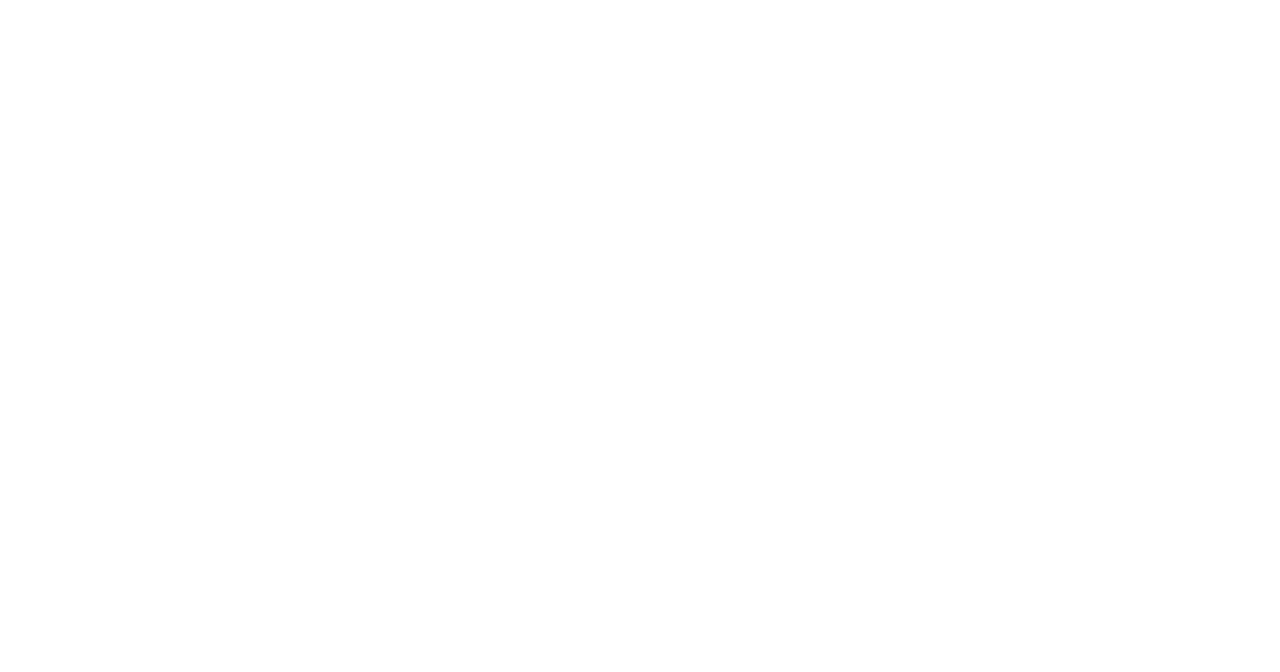
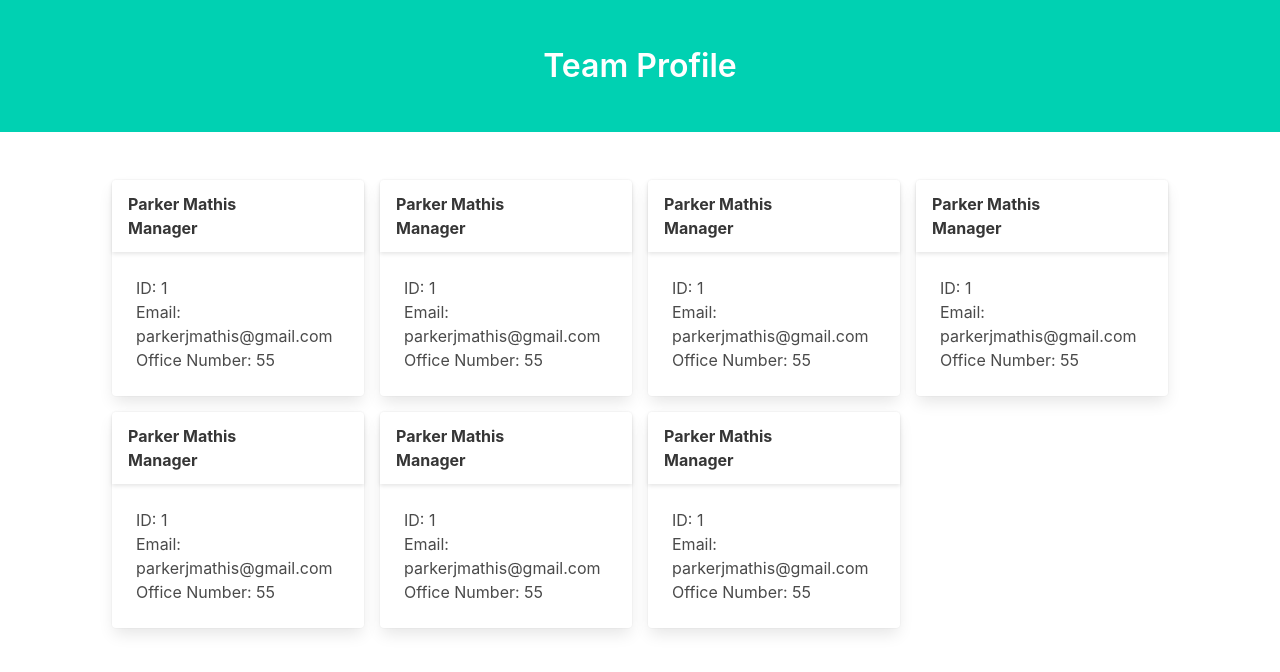
Before and after one commit to markerpathis/team-profile-generator, a website: page index.html in a window 1280 px wide. Drawn offline with nearby package versions, Linux system fonts and the light colour scheme.

Commit message:
Added example html file w/ Bulma

```diff
--- /dev/null
+++ b/Assets/style.css
@@ -0,0 +1,10 @@
+.container {
+  display: grid;
+  grid-template-columns: repeat(auto-fill, minmax(250px, 1fr));
+  grid-gap: 1em;
+}
+
+.card {
+  width: max-content;
+  height: max-content;
+}
--- a/index.html
+++ b/index.html
@@ -4,6 +4,7 @@
     <meta charset="UTF-8" />
     <meta name="viewport" content="width=device-width, initial-scale=1.0" />
     <meta http-equiv="X-UA-Compatible" content="ie=edge" />
+    <link rel="stylesheet" href="./Assets/style.css" />
 
     <title>Team Profile</title>
     <link
@@ -13,7 +14,92 @@
   </head>
 
   <body id="body">
-    <header class=""></header>
-    <div class="container"></div>
+    <header class="">
+      <section class="hero is-primary has-text-centered">
+        <div class="hero-body">
+          <p class="title">Team Profile</p>
+        </div>
+      </section>
+    </header>
+    <div class="container pt-6 pl-6 pr-6 is-centered">
+      <div class="card">
+        <header class="card-header">
+          <p class="card-header-title">Parker Mathis<br />Manager</p>
+        </header>
+        <div class="card-content">
+          <div class="content">
+            ID: 1 <br />Email: parkerjmathis@gmail.com <br />
+            Office Number: 55
+          </div>
+        </div>
+      </div>
+      <div class="card">
+        <header class="card-header">
+          <p class="card-header-title">Parker Mathis<br />Manager</p>
+        </header>
+        <div class="card-content">
+          <div class="content">
+            ID: 1 <br />Email: parkerjmathis@gmail.com <br />
+            Office Number: 55
+          </div>
+        </div>
+      </div>
+      <div class="card">
+        <header class="card-header">
+          <p class="card-header-title">Parker Mathis<br />Manager</p>
+        </header>
+        <div class="card-content">
+          <div class="content">
+            ID: 1 <br />Email: parkerjmathis@gmail.com <br />
+            Office Number: 55
+          </div>
+        </div>
+      </div>
+      <div class="card">
+        <header class="card-header">
+          <p class="card-header-title">Parker Mathis<br />Manager</p>
+        </header>
+        <div class="card-content">
+          <div class="content">
+            ID: 1 <br />Email: parkerjmathis@gmail.com <br />
+            Office Number: 55
+          </div>
+        </div>
+      </div>
+      <div class="card">
+        <header class="card-header">
+          <p class="card-header-title">Parker Mathis<br />Manager</p>
+        </header>
+        <div class="card-content">
+          <div class="content">
+            ID: 1 <br />Email: parkerjmathis@gmail.com <br />
+            Office Number: 55
+          </div>
+        </div>
+      </div>
+      <div class="card">
+        <header class="card-header">
+          <p class="card-header-title">Parker Mathis<br />Manager</p>
+        </header>
+        <div class="card-content">
+          <div class="content">
+            ID: 1 <br />Email: parkerjmathis@gmail.com <br />
+            Office Number: 55
+          </div>
+        </div>
+      </div>
+      <div class="card">
+        <header class="card-header">
+          <p class="card-header-title">Parker Mathis<br />Manager</p>
+        </header>
+
+        <div class="card-content">
+          <div class="content">
+            ID: 1 <br />Email: parkerjmathis@gmail.com <br />
+            Office Number: 55
+          </div>
+        </div>
+      </div>
+    </div>
   </body>
 </html>
```
